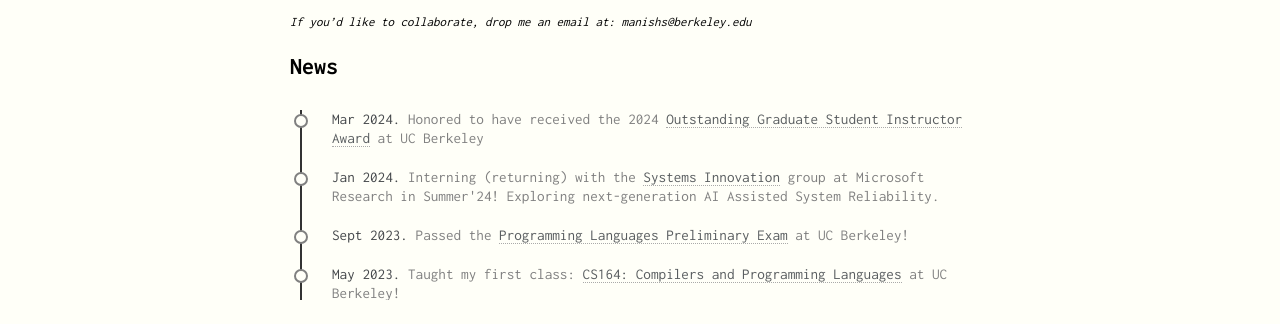
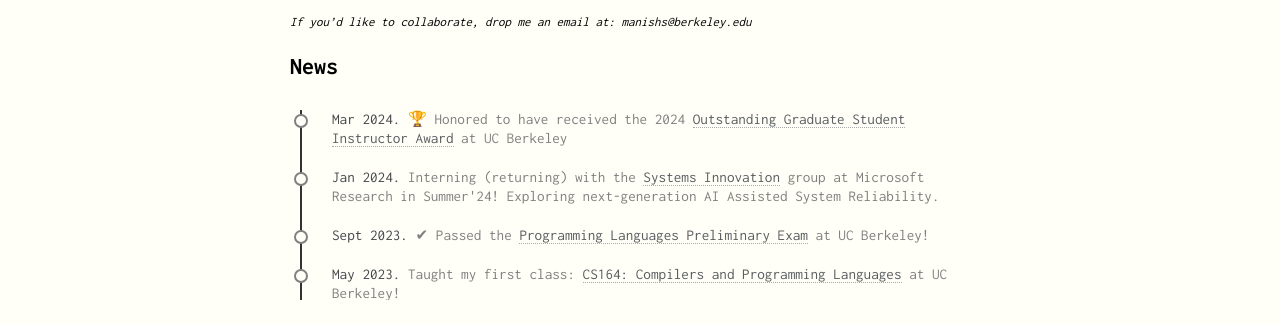
Before and after one commit to manishshettym/manishshettym.github.io, a Jekyll site: the page built from index.md, in a window 1280 px wide. Shown: the part 471-795 px from the top of the page. Built offline with Jekyll 4.4.1, drawn with Linux system fonts in a browser that asks for light colours.

Commit message:
minor emojis

```diff
--- a/index.md
+++ b/index.md
@@ -27,7 +27,7 @@ Previously, I worked at <a href="https://www.microsoft.com/en-us/research/">Micr
     <div class="card">
       <div class="info">
         <span><span class="title">Mar 2024. </span>
-        Honored to have received the 2024 <a href="https://gsi.berkeley.edu/programs-services/award-programs/ogsi/">Outstanding Graduate Student Instructor Award</a> at UC Berkeley
+        🏆 Honored to have received the 2024 <a href="https://gsi.berkeley.edu/programs-services/award-programs/ogsi/">Outstanding Graduate Student Instructor Award</a> at UC Berkeley
         </span>
       </div>
     </div>
@@ -40,7 +40,7 @@ Previously, I worked at <a href="https://www.microsoft.com/en-us/research/">Micr
     <div class="card">
       <div class="info">
         <span><span class="title">Sept 2023. </span>
-        Passed the <a href="https://eecs.berkeley.edu/resources/grads/phd/prelims/exam-prep">Programming Languages Preliminary Exam</a> at UC Berkeley!</span>
+        ✔︎ Passed the <a href="https://eecs.berkeley.edu/resources/grads/phd/prelims/exam-prep">Programming Languages Preliminary Exam</a> at UC Berkeley!</span>
       </div>
     </div>
     <div class="card">
@@ -52,7 +52,7 @@ Previously, I worked at <a href="https://www.microsoft.com/en-us/research/">Micr
     <div class="card">
         <div class="info">
           <span><span class="title">Nov 2022. </span>
-          Our <a href="https://dl.acm.org/doi/10.1145/3542929.3563482">empirical study</a> @ Microsoft Research on production incidents in large-scale cloud services
+          🏆 Our <a href="https://dl.acm.org/doi/10.1145/3542929.3563482">empirical study</a> @ Microsoft Research on production incidents in large-scale cloud services
           received the <a href="https://twitter.com/ACMSoCC/status/1590128032886685696?s=20" style="color: #D33682; font-weight: 500;">Best Paper Award 🏆</a> at <b>SoCC 2022</b>. </span>
         </div>
     </div>
```
